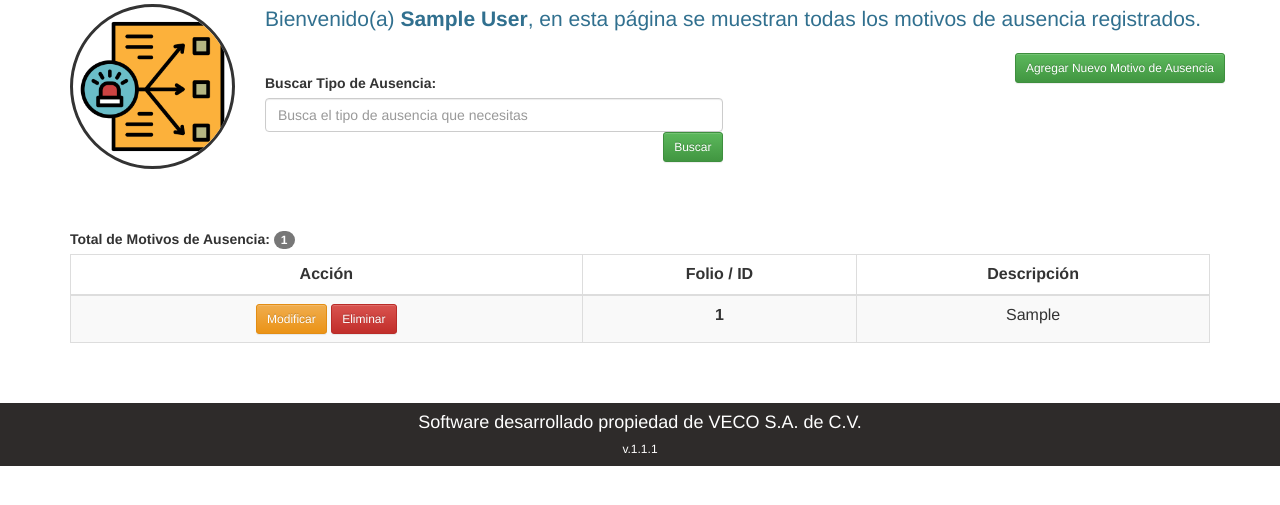
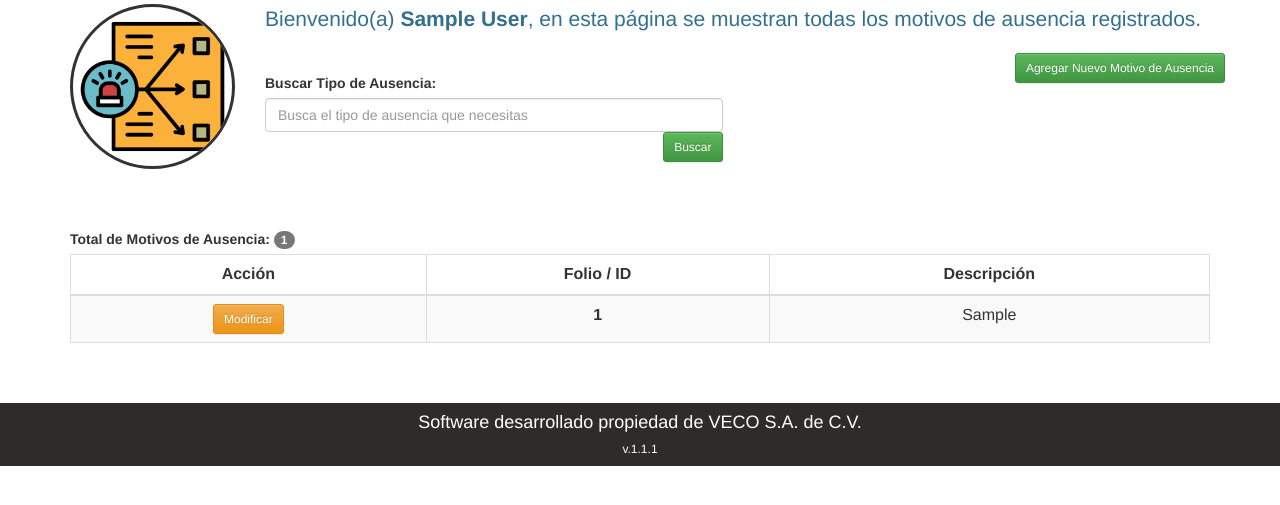
Before and after one commit to JONATHAN-SO-L/incidencias, a PHP site: page /motivos_ausencia.php in a window 1280 px wide. Shown: the part 206-711 px from the top of the page. Run offline with PHP 8.4, Linux system fonts and the light colour scheme; the visitor is signed in with stand-in values (Sample User, id 1); tables that the repository leaves empty hold one stand-in row (values such as "Sample post"); some libraries are stand-ins or nearby versions.

Commit message:
Se oculta el botón eliminar para usuarios RH

```diff
--- a/checador/views/motivos_ausencia.php
+++ b/checador/views/motivos_ausencia.php
@@ -105,7 +105,7 @@ footer {
                                         <tr>
                                             <td class='text-center'>
                                                 <a href='mod_motivos.php?".$descripcion->id_motivo."' class='btn btn-sm btn-warning' title='Modificar'><i class='fa fa-eye' aria-hidden='true'></i> Modificar</a>
-                                                <a href='drop_motivos.php?".$descripcion->id_motivo."' class='btn btn-sm btn-danger' title='Eliminar'><i class='fa fa-eye' aria-hidden='true'></i> Eliminar</a>
+                                                <!--a href='drop_motivos.php?".$descripcion->id_motivo."' class='btn btn-sm btn-danger' title='Eliminar'><i class='fa fa-eye' aria-hidden='true'></i> Eliminar</a-->
                                             </td>"
                                     ?>
                                             <td class="text-center"><strong><?php echo $descripcion->id_motivo; ?></strong></td>
@@ -163,7 +163,7 @@ footer {
                                         <tr>
                                             <td class='text-center'>
                                                 <a href='mod_motivos.php?".$descripcion->id_motivo."' class='btn btn-sm btn-warning' title='Modificar'><i class='fa fa-eye' aria-hidden='true'></i> Modificar</a>
-                                                <a href='drop_motivos.php?".$descripcion->id_motivo."' class='btn btn-sm btn-danger' title='Eliminar'><i class='fa fa-eye' aria-hidden='true'></i> Eliminar</a>
+                                                <!--a href='drop_motivos.php?".$descripcion->id_motivo."' class='btn btn-sm btn-danger' title='Eliminar'><i class='fa fa-eye' aria-hidden='true'></i> Eliminar</a-->
                                             </td>"
                                     ?>
                                             <td class="text-center"><strong><?php echo $descripcion->id_motivo; ?></strong></td>
```
